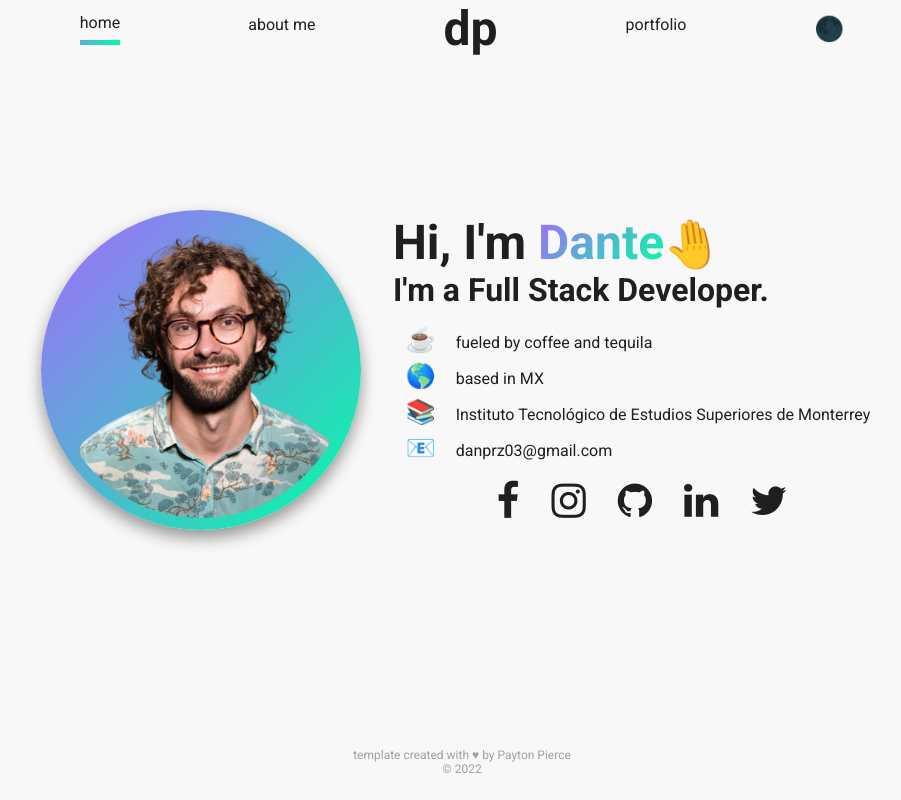
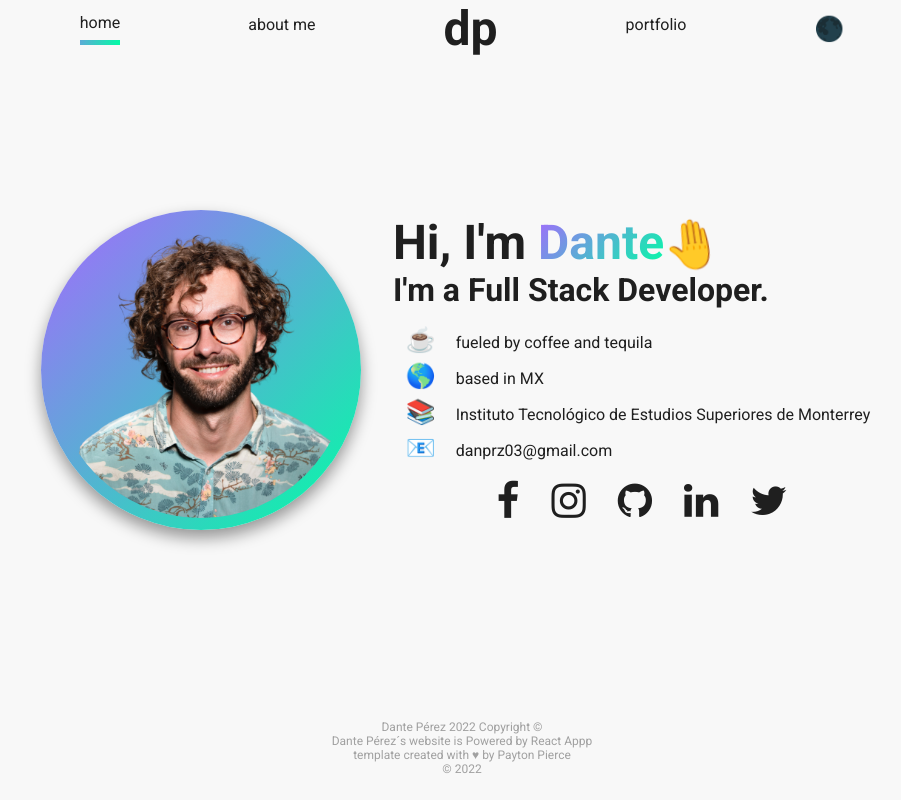
Before and after one commit to soydanteprz/portfolio-website, a React (Create React App) app: page / in a window 1280 px wide. Shown: the whole page, without its empty margins (178-1079 px from the left). Built offline with nearby package versions, Linux system fonts and the light colour scheme.

Commit message:
fifth commit

```diff
--- a/src/components/BaseLayout.js
+++ b/src/components/BaseLayout.js
@@ -31,6 +31,8 @@ export default function BaseLayout() {
             <Grid item>
                <Box component={'footer'} display={'flex'} flexDirection={'column'} alignItems={'center'}
                     py={'1.5rem'} sx={{opacity: 0.4}} width={'100%'}>
+                  <p>Dante Pérez 2022 Copyright &copy;</p>
+                  <p>Dante Pérez´s website is Powered by React Appp</p>
                   <p>template created with &hearts; by <a href={'https://paytonpierce.dev'}>Payton Pierce</a></p>
                   <p>&copy; 2022</p>
                </Box>
--- a/src/components/about/About.js
+++ b/src/components/about/About.js
@@ -56,7 +56,7 @@ export default function About() {
             <Terminal text={aboutMeText()}/>
             <Terminal text={skillsText()}/>
             <Terminal text={miscText()}/>
-            <WorldCloud/>
+            <WordCloud/>
         </Box>
     )
 }
```
